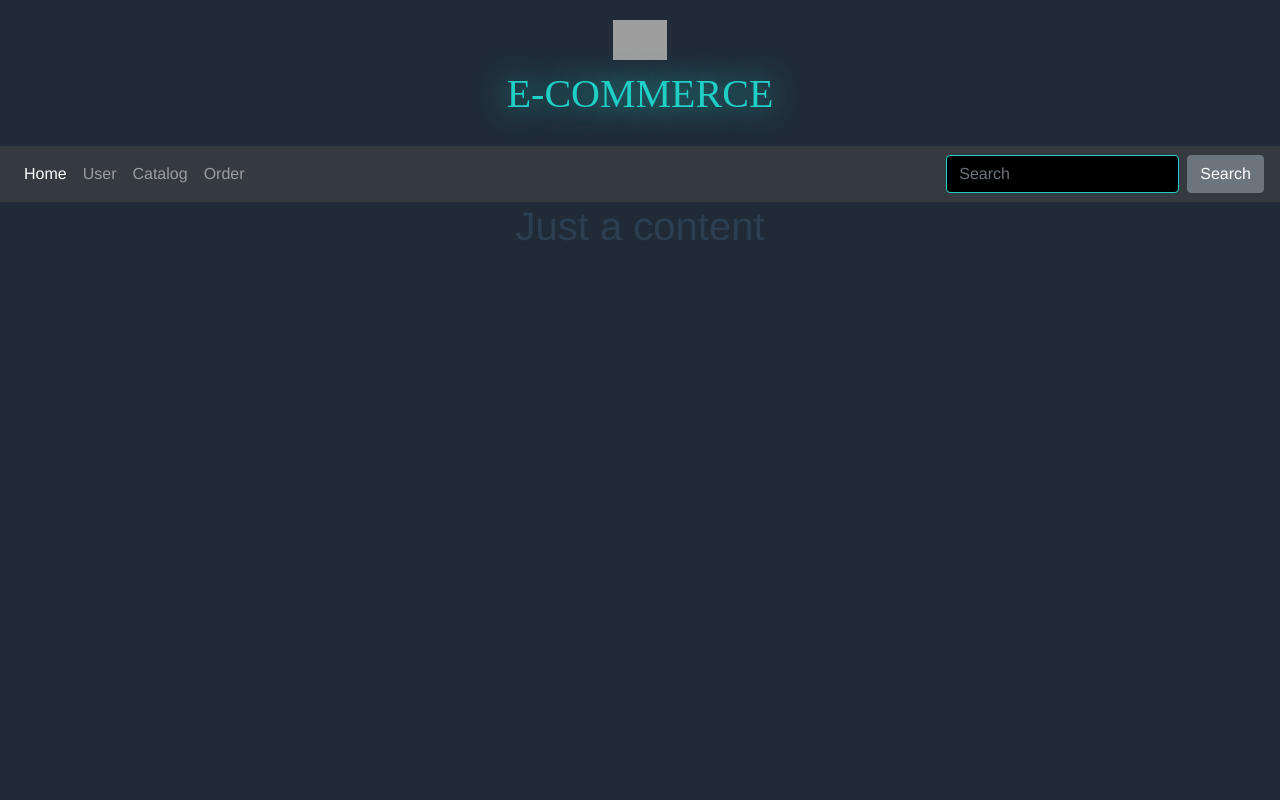
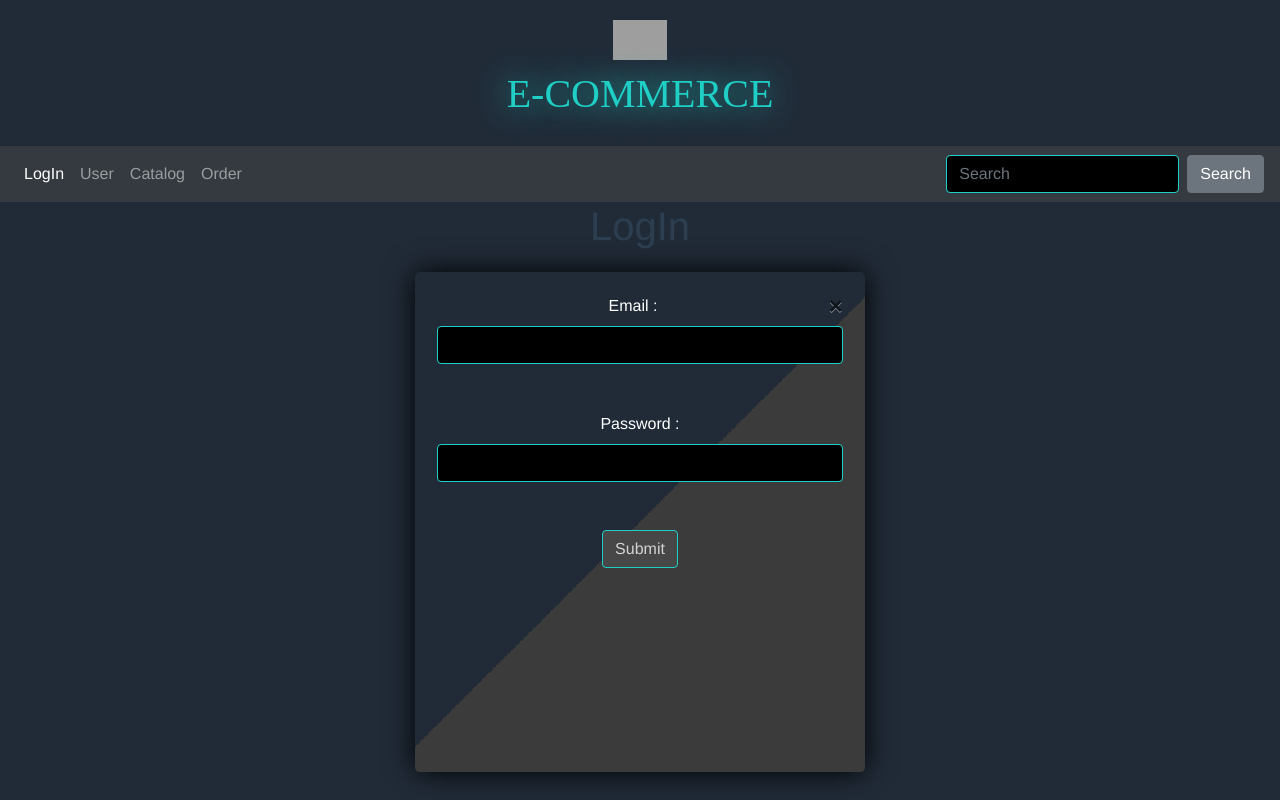
Before and after one commit to Habasque-Mateo/symfony_ecommerce_API, a Vue app in the folder front/: page / in a window 1280 px wide. Built offline with nearby package versions, Linux system fonts and the light colour scheme; grey boxes are pictures that could not be loaded; a web font is replaced by a local one.

Commit message:
waiting for auth

```diff
--- a/front/src/App.vue
+++ b/front/src/App.vue
@@ -14,7 +14,7 @@
 
 
 <script>
-//import Home from './components/Home.vue'
+//import Login from './components/LogIn.vue'
 import Header from './components/Header.vue'
 
 export default {
--- a/front/src/components/Catalog.vue
+++ b/front/src/components/Catalog.vue
@@ -2,28 +2,31 @@
   <div>
         <h1>Catalog</h1>
         <modal v-if="showModal" @close="showModal = false">
-          <form class="field-set" method="POST">
+          <form class="field-set" method="POST" v-on:submit.prevent="submitForm">
             <button class="close" @click="showModal = false">
               <span aria-hidden="true">&times;</span>
             </button>
             <label for="name" class="input-title">Name :</label>
             <br>
-            <input class="form-control mr-sm-2 dark-input-color"  type="text"  id="name" name="name">
+            <input class="form-control mr-sm-2 dark-input-color"  type="text"  id="name" name="name" v-model="form.name">
             <br>
             <br>
             <label for="description" class="input-title">Description :</label>
             <br>
-            <input class="form-control mr-sm-2 dark-input-color"  type="text" id="description" name="description">
+            <input class="form-control mr-sm-2 dark-input-color"  type="text" id="description" name="description" v-model="form.decription">
             <br>
             <br>
             <label for="photo" class="input-title">Photo :</label>
             <br>
-            <input class="form-control mr-sm-2 dark-input-color"  type="text" id="photo" name="photo">
+            <input class="form-control mr-sm-2 dark-input-color"  type="text" id="photo" name="photo" v-model="form.photo">
             <br>
             <br>
             <label for="price" class="input-title">Price :</label>
             <br>
-            <input class="form-control mr-sm-2 dark-input-color"  type="text" id="price" name="price">
+            <input class="form-control mr-sm-2 dark-input-color"  type="text" id="price" name="price" v-model="form.price">
+            <br>
+            <br>
+            <button class="btn btn-primary submit-theme-button">Submit</button>
           </form>
         </modal>
         <table>
@@ -59,6 +62,17 @@
 
   export default {
     name: 'catalog',
+    data (){
+      return {
+        showModal: false,
+        form : {
+            name: '',
+            description: '',
+            photo: '',
+            price: ''
+        }
+      }
+    },
     mounted() {
       axios
         .get('https://10.0.2.15/api/products')
@@ -75,6 +89,9 @@
           .then(response => (this.info = response.data))
           .catch(error => console.log(error))*/
         alert('raw deleted')
+      },
+      submitForm: function () {
+        alert(this.form)
       }
     }
   }
@@ -136,4 +153,10 @@
       border-color: #1fcfc6;
   }
 
+  .submit-theme-button {
+    background-color: rgb(71, 71, 71);
+    color: lightgray;
+    border-color: #1fcfc6;
+  }
+
 </style>
--- a/front/src/components/Header.vue
+++ b/front/src/components/Header.vue
@@ -3,7 +3,7 @@
         <div class="collapse navbar-collapse" id="navbarColor02">
             <ul class="navbar-nav mr-auto">
                 <li class="nav-item active">
-                    <router-link class="nav-link nav-bar-item" to="/">Home
+                    <router-link class="nav-link nav-bar-item" to="/">LogIn
                         <span class="sr-only">(current)</span>
                     </router-link>
                 </li>
--- a/front/src/components/Home.vue
+++ /dev/null
@@ -1,5 +0,0 @@
-<template>
-  <div>
-        <h1>Just a content</h1>
-    </div>
-</template>
--- /dev/null
+++ b/front/src/components/LogIn.vue
@@ -0,0 +1,75 @@
+<template>
+  <div>
+    <h1>LogIn</h1>
+    <form class="field-set" method="POST" v-on:submit.prevent="submitForm">
+        <button class="close" @click="showModal = false">
+          <span aria-hidden="true">&times;</span>
+        </button>
+        <label for="email" class="input-title">Email :</label>
+        <br>
+        <input class="form-control mr-sm-2 dark-input-color"  type="text" id="email" name="email" v-model="form.email">
+        <br>
+        <br>
+        <label for="password" class="input-title">Password :</label>
+        <br>
+        <input class="form-control mr-sm-2 dark-input-color"  type="text" id="password" name="password" v-model="form.password">
+        <br>
+        <br>
+        <button class="btn btn-primary submit-theme-button">Submit</button>
+      </form>
+    </div>
+</template>
+
+<script>
+//import axios from 'axios';
+
+export default {
+    name: 'user',
+    data (){
+      return {
+        form : {
+          email: '',
+          password: ''
+        }
+      }
+    },
+    methods: {
+      submitForm: function () {
+        alert(this.form)
+      }
+    }
+}
+
+</script>
+
+<style scoped>
+
+  form {
+    width: 450px;
+    min-height: 500px;
+    height: auto;
+    border-radius: 5px;
+    margin: 2% auto;
+    box-shadow: 0 9px 50px hsla(20, 67%, 75%, 0.31);
+    padding: 2%;
+    background-image: linear-gradient(-225deg, #212b37 50%, #3b3b3b 50%);
+    box-shadow:  0 0 30px black;
+  }
+
+  .input-title{
+    color: white;
+  }
+
+  .dark-input-color {
+      background-color: black;
+      color: lightgray;
+      border-color: #1fcfc6;
+  }
+
+  .submit-theme-button {
+    background-color: rgb(71, 71, 71);
+    color: lightgray;
+    border-color: #1fcfc6;
+  }
+
+</style>
--- a/front/src/components/User.vue
+++ b/front/src/components/User.vue
@@ -2,28 +2,31 @@
   <div>
         <h1>User</h1>
         <modal v-if="showModal" @close="showModal = false">
-          <form class="field-set" method="POST">
+          <form class="field-set" method="POST" v-on:submit.prevent="submitForm">
             <button class="close" @click="showModal = false">
               <span aria-hidden="true">&times;</span>
             </button>
             <label for="name" class="input-title">Name :</label>
             <br>
-            <input class="form-control mr-sm-2 dark-input-color"  type="text"  id="name" name="name">
+            <input class="form-control mr-sm-2 dark-input-color"  type="text"  id="name" name="name" v-model="form.name">
             <br>
             <br>
             <label for="password" class="input-title">Password :</label>
             <br>
-            <input class="form-control mr-sm-2 dark-input-color"  type="text" id="password" name="password">
+            <input class="form-control mr-sm-2 dark-input-color"  type="text" id="password" name="password" v-model="form.password">
             <br>
             <br>
             <label for="email" class="input-title">Email :</label>
             <br>
-            <input class="form-control mr-sm-2 dark-input-color"  type="text" id="email" name="email">
+            <input class="form-control mr-sm-2 dark-input-color"  type="text" id="email" name="email" v-model="form.email">
             <br>
             <br>
             <label for="lastname" class="input-title">Lastname :</label>
             <br>
-            <input class="form-control mr-sm-2 dark-input-color"  type="text" id="lastname" name="lastname">
+            <input class="form-control mr-sm-2 dark-input-color"  type="text" id="lastname" name="lastname" v-model="form.lastname">
+            <br>
+            <br>
+            <button class="btn btn-primary submit-theme-button">Submit</button>
           </form>
         </modal>
         <table>
@@ -64,10 +67,16 @@
 //import axios from 'axios';
 
 export default {
-    name: 'catalog',
+    name: 'user',
     data (){
       return {
-        showModal: false
+        showModal: false,
+        form : {
+          name: '',
+          password: '',
+          email: '',
+          lastname: ''
+        }
       }
     },
     methods: {
@@ -80,6 +89,9 @@ export default {
           .then(response => (this.info = response.data))
           .catch(error => console.log(error))*/
         alert('raw deleted')
+      },
+      submitForm: function () {
+        alert(this.form)
       }
     }
 }
@@ -142,4 +154,10 @@ export default {
       border-color: #1fcfc6;
   }
 
+  .submit-theme-button {
+    background-color: rgb(71, 71, 71);
+    color: lightgray;
+    border-color: #1fcfc6;
+  }
+
 </style>
--- a/front/src/router.js
+++ b/front/src/router.js
@@ -1,14 +1,14 @@
 //import VueRouter from 'vue-router';
 import {createWebHistory, createRouter} from "vue-router";
 import User from '@/components/User.vue';
-import Home from '@/components/Home.vue';
+import LogIn from '@/components/LogIn.vue';
 import Catalog from '@/components/Catalog.vue';
 import Order from '@/components/Orders.vue';
 
 const routes = [
     { path: '/',
-        name: 'home',
-        component: Home
+        name: 'logIn',
+        component: LogIn
     },
     { path: '/user', component: User },
     { path: '/catalog', component:Catalog },
```
